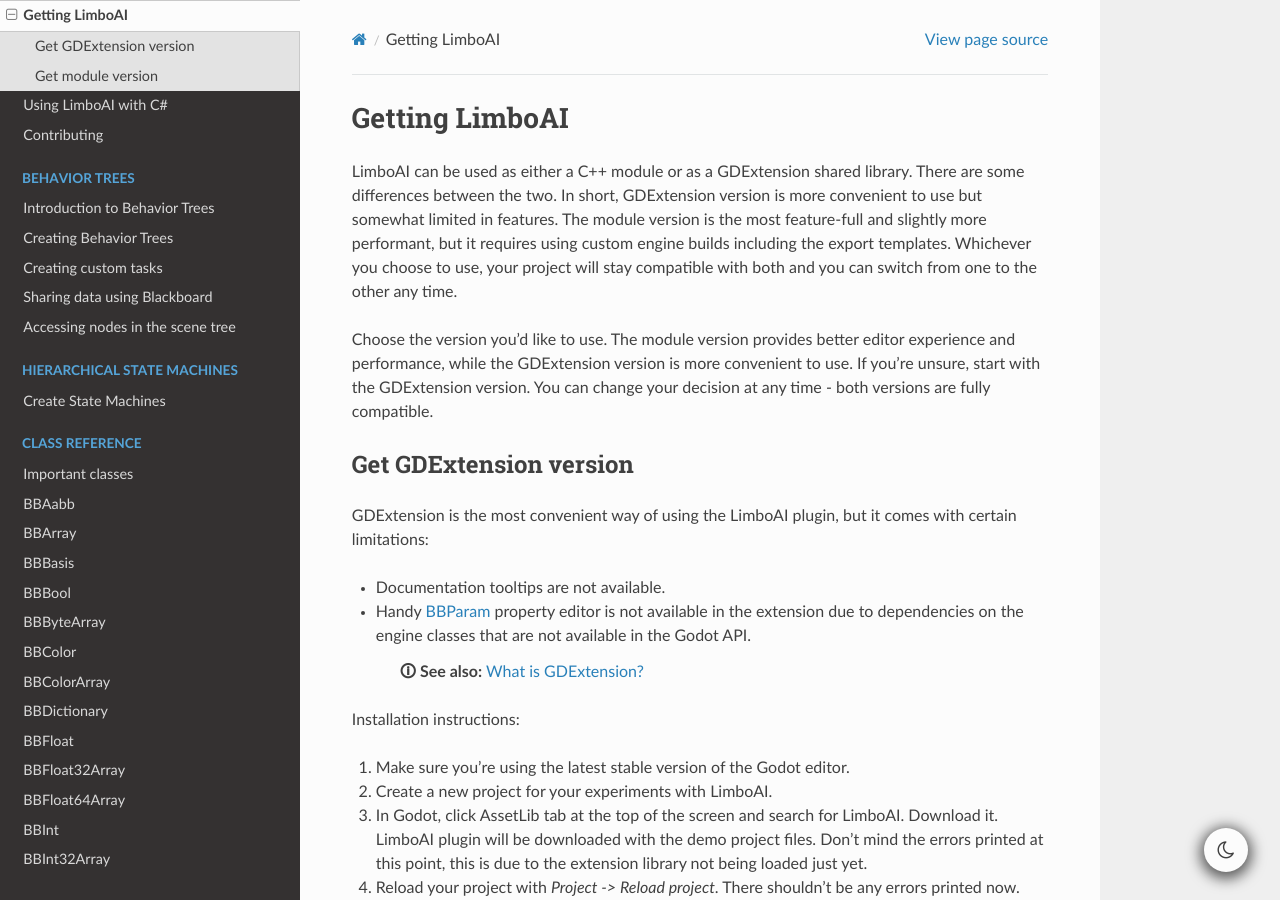
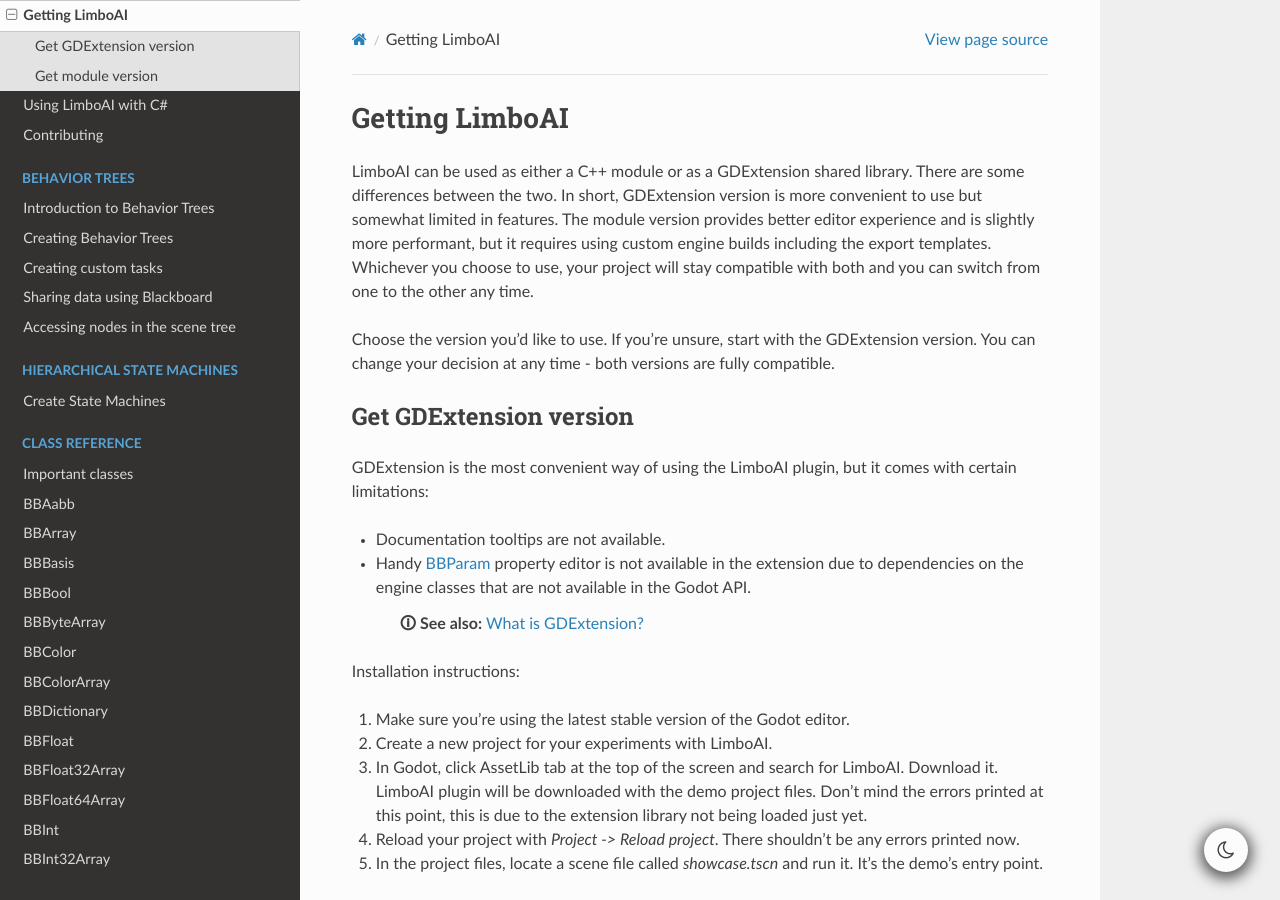
Before and after one commit to limbonaut/limboai, a Sphinx documentation site: the page built from doc/source/getting-started/getting-limboai.rst, in a window 1280 px wide and 900 px high. Built offline with Sphinx 7.4.7 and the Read the Docs theme 3.1.0, drawn with Linux system fonts in a browser that asks for light colours; pages that are not in the unit, such as notebooks, are missing from menus.

Commit message:
De-duplicated info about pros/cons of GDExtension vs Module
Co-authored-by: Serhii Snitsaruk <limbonaut@pm.me>

```diff
--- a/doc/source/getting-started/getting-limboai.rst
+++ b/doc/source/getting-started/getting-limboai.rst
@@ -3,13 +3,12 @@
 
 LimboAI can be used as either a C++ module or as a GDExtension shared library.
 There are some differences between the two. In short, GDExtension version is more
-convenient to use but somewhat limited in features. The module version is the most feature-full and slightly more performant, but it requires using custom engine builds including the export templates.
+convenient to use but somewhat limited in features. The module version provides better editor
+experience and is slightly more performant, but it requires using custom engine builds including the export templates.
 Whichever you choose to use, your project will stay compatible with both and you can switch from one to
 the other any time.
 
-Choose the version you'd like to use. The module version provides better editor
-experience and performance, while the GDExtension version is more convenient to use.
-If you're unsure, start with the GDExtension version.
+Choose the version you'd like to use. If you're unsure, start with the GDExtension version.
 You can change your decision at any time - both versions are fully compatible.
 
 Get GDExtension version
```
